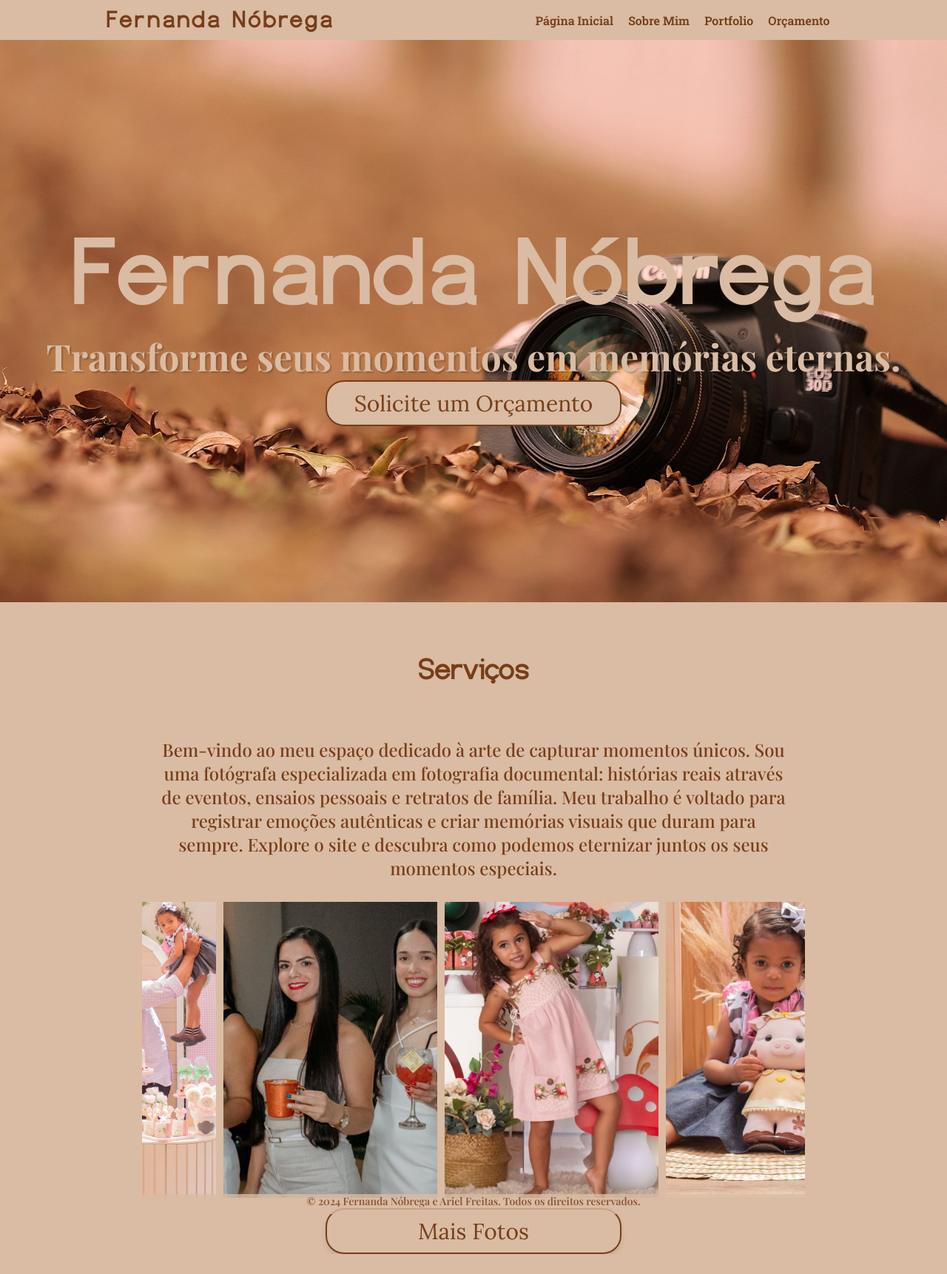
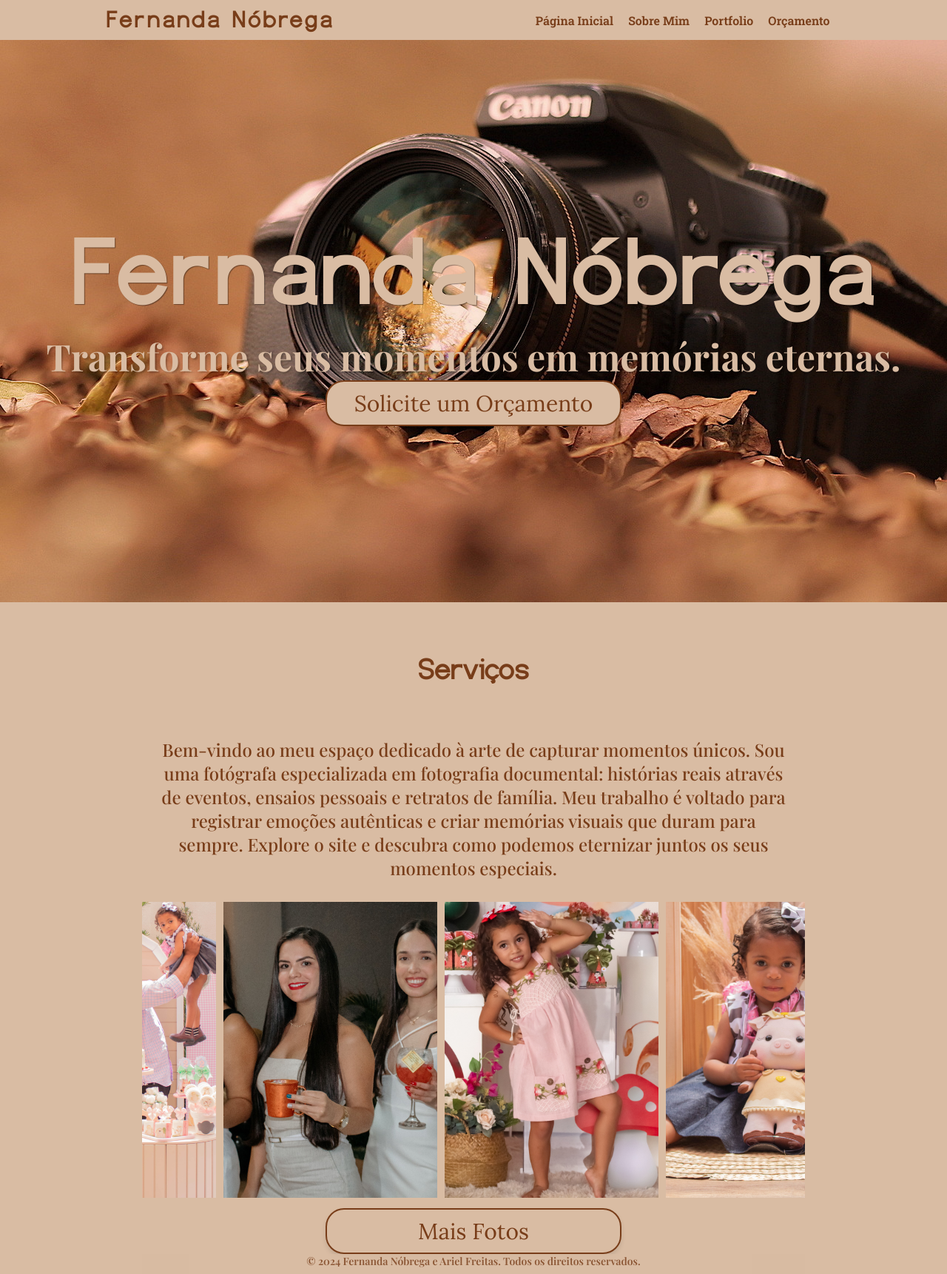
Before and after one commit to ArielFSantos/Fernanda_Nobrega, a React (Create React App) app in the folder nobrega/: page / in a window 1280 px wide. Shown: the whole page at 74% size. Before the commit the page ends 1695 px from the top, so only its background shows below. Built offline with nearby package versions, Linux system fonts and the light colour scheme; a web font is replaced by a local one.

Commit message:
Footer Provisorio
Solução provisoria para pposicionamento do Footer

```diff
--- a/nobrega/src/App.js
+++ b/nobrega/src/App.js
@@ -19,7 +19,6 @@ function App() {
             <Route path="photos" element={<Photos />} />
             <Route path="contact" element={<Contact />} />
           </Routes>
-          <Footer/>
       </Router>
   );
 }
--- a/nobrega/src/components/Pages/about/about.js
+++ b/nobrega/src/components/Pages/about/about.js
@@ -1,5 +1,6 @@
 import React from 'react';
 import styles from './about.module.css';
+import Footer from '../../footer/footer';
 const About = () => (
   <div className={styles.container}>
     <main className={styles.containerMain}>
@@ -13,6 +14,7 @@ const About = () => (
       </p>
     </main>
     <div className={styles.about} />
+    <Footer/>
   </div>
 );
 
--- a/nobrega/src/components/Pages/contact/contact.js
+++ b/nobrega/src/components/Pages/contact/contact.js
@@ -4,6 +4,7 @@ import * as Yup from 'yup';
 import styles from './contact.module.css';
 import insta from '../../../image/insta.png';
 import whats from '../../../image/whatsapp.png';
+import Footer from '../../footer/footer';
 
 const ContactSchema = Yup.object().shape({
     nome: Yup.string().required('Nome obrigatório'),
@@ -93,6 +94,7 @@ function Contact() {
                     </Formik>
                 </span>
             </div>
+            <Footer/>
         </>
     );
 }
--- a/nobrega/src/components/Pages/home/home.css
+++ b/nobrega/src/components/Pages/home/home.css
@@ -27,7 +27,7 @@ main {
 }
 .welcomeHome {
   background-image: url(../../../image/bg_home.jpg);
-  background-size: cover;
+  background-size: auto;
   background-position: right bottom;
   background-color: #783d1933;
   background-blend-mode: overlay;
@@ -47,6 +47,7 @@ main {
   letter-spacing: 3px;
   font-size: 8rem;
   color: var(--cor01);
+  text-shadow: 1px 1px 1px rgba(0, 0, 0, 0.397);
 }
 .tittleHome{
   font-family: 'Playfair Display', serif;
@@ -109,9 +110,11 @@ main {
   background-image: url('../../../image/bg_4_g.jpg');
 }
 
+.containerJob{
+  height: 100%;
+}
 
 
-/* src/components/Pages/home/home.css */
 .hidden {
   opacity: 0;
   visibility: hidden;
@@ -202,12 +205,3 @@ main {
   }
 
 }
-
-@media(max-width:300px){
-  .welcomeHome{
-    background-image: url(../../../image/bg_home_p.jpg);
-    position: top;
-  }
-
-
-}
--- a/nobrega/src/components/Pages/home/home.js
+++ b/nobrega/src/components/Pages/home/home.js
@@ -4,6 +4,7 @@ import Slider from 'react-slick';
 import './home.css';
 import { Link } from 'react-router-dom';
 import ScrollToTopButton from '../../topButton/ScrollToTopButton';
+import Footer from '../../footer/footer';
 
 function Home() {
     const [isWelcomeVisible, setIsWelcomeVisible] = useState(false);
@@ -48,7 +49,7 @@ function Home() {
 
     return (
         <>
-            <div>
+            <div className='containerJob'>
                 <div
                     ref={welcomeRef}
                     className={`welcomeHome ${isWelcomeVisible ? 'fade-in' : 'hidden'}`}
@@ -77,8 +78,10 @@ function Home() {
                     <Link to="/photos">
                         <button className='buttonHome'>Mais Fotos</button>
                     </Link>
+                    <Footer/>
                 </main>
                 <ScrollToTopButton />
+
             </div>
         </>
     );
--- a/nobrega/src/components/Pages/photos/photos.js
+++ b/nobrega/src/components/Pages/photos/photos.js
@@ -5,6 +5,7 @@ import { Modal } from 'react-responsive-modal';
 import 'react-responsive-modal/styles.css';
 import styles from './photos.module.css';
 import ScrollToTopButton from '../../topButton/ScrollToTopButton';
+import Footer from '../../footer/footer';
 
 // Importando imagens locais
 const importAll = (r) => r.keys().map(r);
@@ -69,6 +70,7 @@ function Photos() {
 
             </div>
             <ScrollToTopButton />
+            <Footer/>
         </>
 
     );
```
